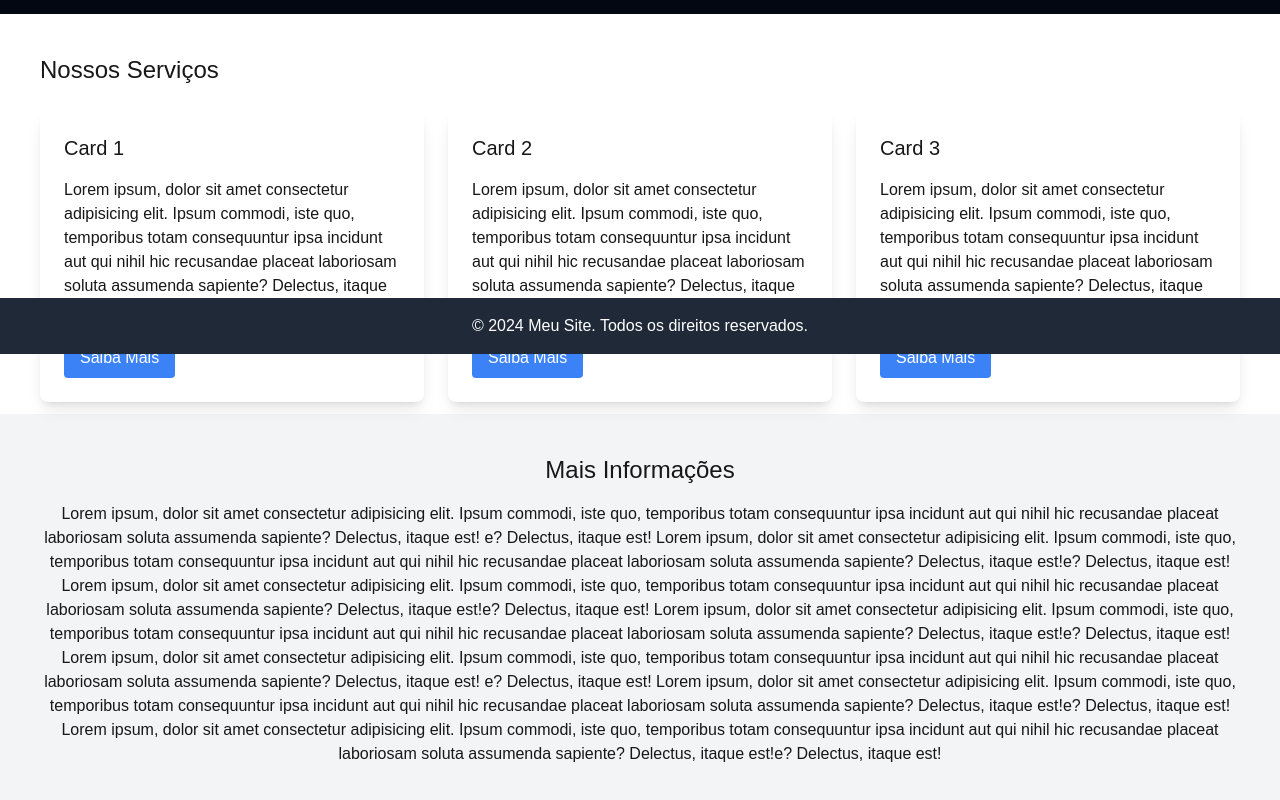
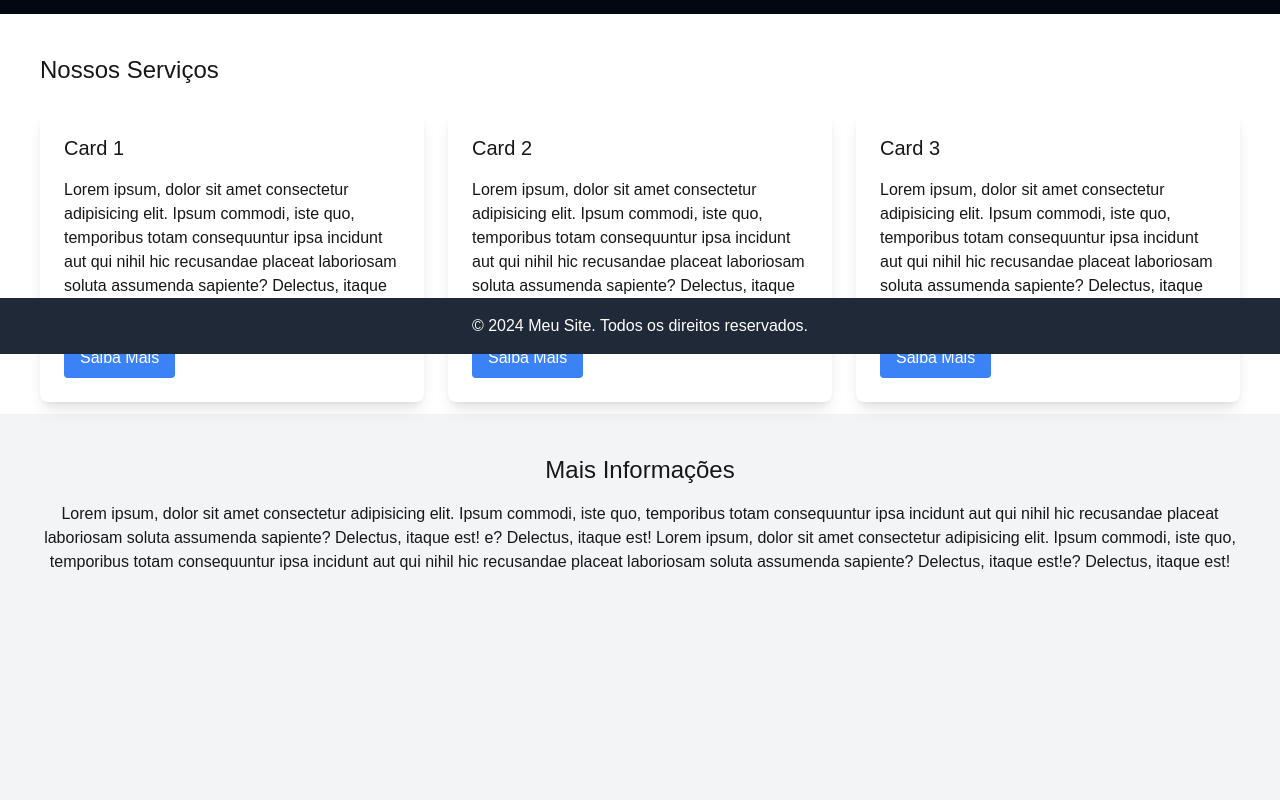
Before and after one commit to Davidfdesousa/ga4-example, a Next.js app: page / in a window 1280 px wide. Shown: the part 446-1246 px from the top of the page. Built offline with nearby package versions, Linux system fonts and the light colour scheme.

Commit message:
adjust ga4

```diff
--- a/src/app/page.tsx
+++ b/src/app/page.tsx
@@ -37,11 +37,7 @@ export default function Home() {
           <p>
             Lorem ipsum, dolor sit amet <a href="#"> consectetur</a> adipisicing elit. Ipsum commodi, iste quo, temporibus totam consequuntur ipsa incidunt aut qui nihil hic recusandae placeat laboriosam soluta assumenda sapiente? Delectus, itaque est! e? Delectus, itaque est!
             Lorem ipsum, dolor sit amet <a href="#"> consectetur</a> adipisicing elit. Ipsum commodi, iste quo, temporibus totam consequuntur ipsa incidunt aut qui nihil hic recusandae placeat laboriosam soluta assumenda sapiente? Delectus, itaque est!e? Delectus, itaque est!
-            Lorem ipsum, dolor sit amet <a href="#"> consectetur</a> adipisicing elit. Ipsum commodi, iste quo, temporibus totam consequuntur ipsa incidunt aut qui nihil hic recusandae placeat laboriosam soluta assumenda sapiente? Delectus, itaque est!e? Delectus, itaque est!
-            Lorem ipsum, dolor sit amet <a href="#"> consectetur</a> adipisicing elit. Ipsum commodi, iste quo, temporibus totam consequuntur ipsa incidunt aut qui nihil hic recusandae placeat laboriosam soluta assumenda sapiente? Delectus, itaque est!e? Delectus, itaque est!
-            Lorem ipsum, dolor sit amet <a href="#"> consectetur</a> adipisicing elit. Ipsum commodi, iste quo, temporibus totam consequuntur ipsa incidunt aut qui nihil hic recusandae placeat laboriosam soluta assumenda sapiente? Delectus, itaque est! e? Delectus, itaque est!
-            Lorem ipsum, dolor sit amet <a href="#"> consectetur</a> adipisicing elit. Ipsum commodi, iste quo, temporibus totam consequuntur ipsa incidunt aut qui nihil hic recusandae placeat laboriosam soluta assumenda sapiente? Delectus, itaque est!e? Delectus, itaque est!
-            Lorem ipsum, dolor sit amet <a href="#"> consectetur</a> adipisicing elit. Ipsum commodi, iste quo, temporibus totam consequuntur ipsa incidunt aut qui nihil hic recusandae placeat laboriosam soluta assumenda sapiente? Delectus, itaque est!e? Delectus, itaque est!
+
           </p>
         </section>
       </main>
```
